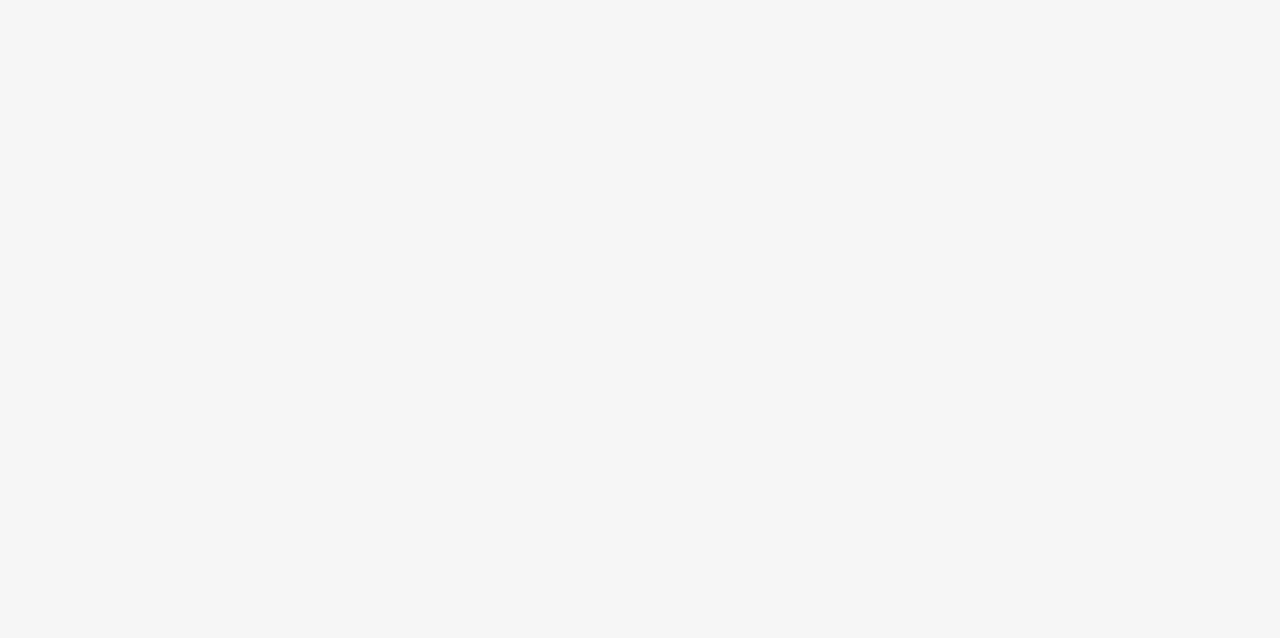
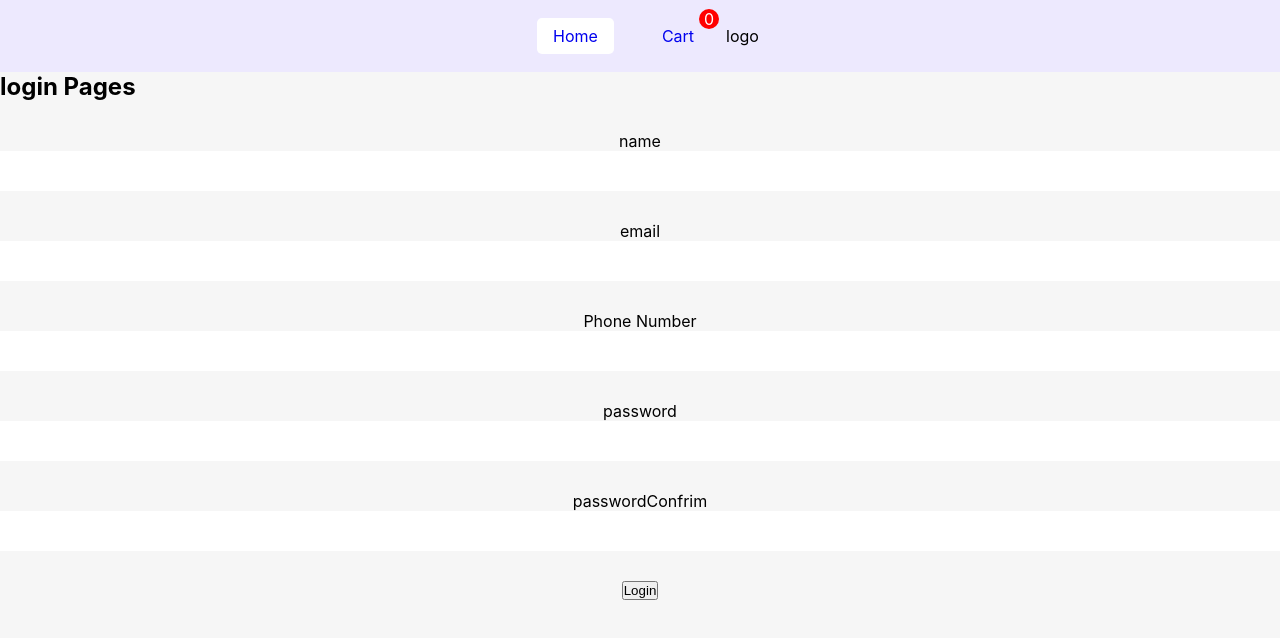
Before and after one commit to Behrooz-zendehdel/full-ecommerce-with-react, a React (Create React App) app: page /login in a window 1280 px wide. Before the commit this address had no page. Shown: the top 638 px of the page. Built offline with nearby package versions, Linux system fonts and the light colour scheme; the HTML template or start-up script is replaced by a standard one.

Commit message:
switch data backend

```diff
--- a/package.json
+++ b/package.json
@@ -6,12 +6,14 @@
     "@testing-library/jest-dom": "^5.16.4",
     "@testing-library/react": "^13.1.1",
     "@testing-library/user-event": "^13.5.0",
+    "formik": "^2.2.9",
     "react": "^18.0.0",
     "react-dom": "^18.0.0",
     "react-router-dom": "^6.3.0",
     "react-scripts": "5.0.1",
     "react-toastify": "^8.2.0",
-    "web-vitals": "^2.1.4"
+    "web-vitals": "^2.1.4",
+    "yup": "^0.32.11"
   },
   "scripts": {
     "start": "react-scripts start",
--- a/src/App.js
+++ b/src/App.js
@@ -6,18 +6,21 @@ import CartProvider from "./Providers/CartProvider";
 import { ToastContainer } from "react-toastify";
 import "react-toastify/dist/ReactToastify.css";
 import CheckoutPage from "./Pages/CheckoutPage";
+import LoginPage from "./Pages/LoginPage";
 
 function App() {
   return (
     <BrowserRouter>
+      <ToastContainer />
       <CartProvider>
-        <ToastContainer />
-        <Routes>
-          <Route path="/" element={<HomePage />} />
-          <Route path="/checkout" element={<CheckoutPage />} />
-          <Route path="/cart" element={<CartPage />} />
-        </Routes>
+      <Routes>
+        <Route path="/" element={<HomePage />} />
+        <Route path="/checkout" element={<CheckoutPage />} />
+        <Route path="/cart" element={<CartPage />} />
+        <Route path="/login" element={<LoginPage />} />
+      </Routes>
       </CartProvider>
+
     </BrowserRouter>
   );
 }
--- /dev/null
+++ b/src/Pages/LoginPage.js
@@ -0,0 +1,30 @@
+import Layout from "../Layout/Layout";
+import './cartPage.css'
+import { Formik } from 'formik';
+
+const LoginPage = () => {
+    return (
+        <Layout >
+           <h2>login Pages</h2>
+           <form  className="formLogin">
+
+                <label>name</label>
+                <input type='text'/>
+
+                <label>email</label>
+                <input type='eamil'   />
+                <label>Phone Number</label>
+                <input type='tel'   />
+                <label>password</label>
+                <input type='password'   />
+                <label>passwordConfrim</label>
+                <input type='password'   />
+                <button>Login</button>
+
+           </form>
+
+        </Layout>
+     );
+}
+
+export default LoginPage;
--- a/src/Pages/cartPage.css
+++ b/src/Pages/cartPage.css
@@ -85,3 +85,34 @@
     border-left: 0;
     border-right: 0;
 }
+.formLogin{
+    display: flex;
+    justify-content: center;
+    flex-direction: column;
+    align-items: center;
+    padding-top: 30px;
+
+}
+.formLoginData{
+    display: flex;
+    display: block;
+   justify-content: space-between;
+    align-items: center;
+    flex-direction: column;
+    border:  1px solid #ccc;
+    width: 400px ;
+    height: auto;
+    padding: 20px;
+
+}
+.formLogin input{
+    width: 100%;
+    height: 40px;
+    border: none;
+   margin-bottom: 30px;
+
+
+}
+ input:focus{
+    border: 2px solid #6d28d9;
+}
--- a/src/Providers/CartProvider.js
+++ b/src/Providers/CartProvider.js
@@ -1,5 +1,5 @@
 import { useContext, createContext, useReducer } from "react";
-import cartReducer from "./cartReducer";
+import cartReducer from '../Providers/CartReducer';
 const CartContext = createContext();
 const CartContextDispatcher = createContext();
 
```
Also changed, not shown: 2 other files (tests, documents, lock files or other folders).
